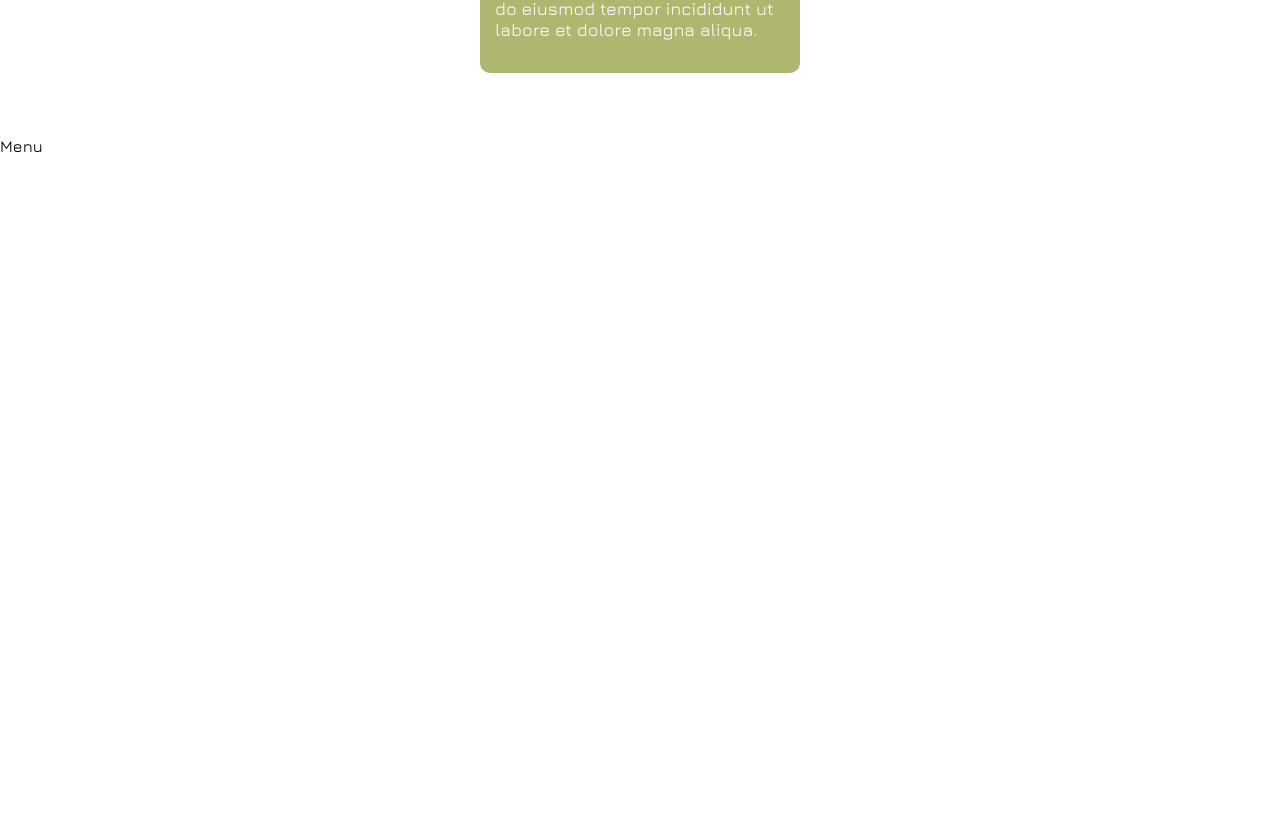
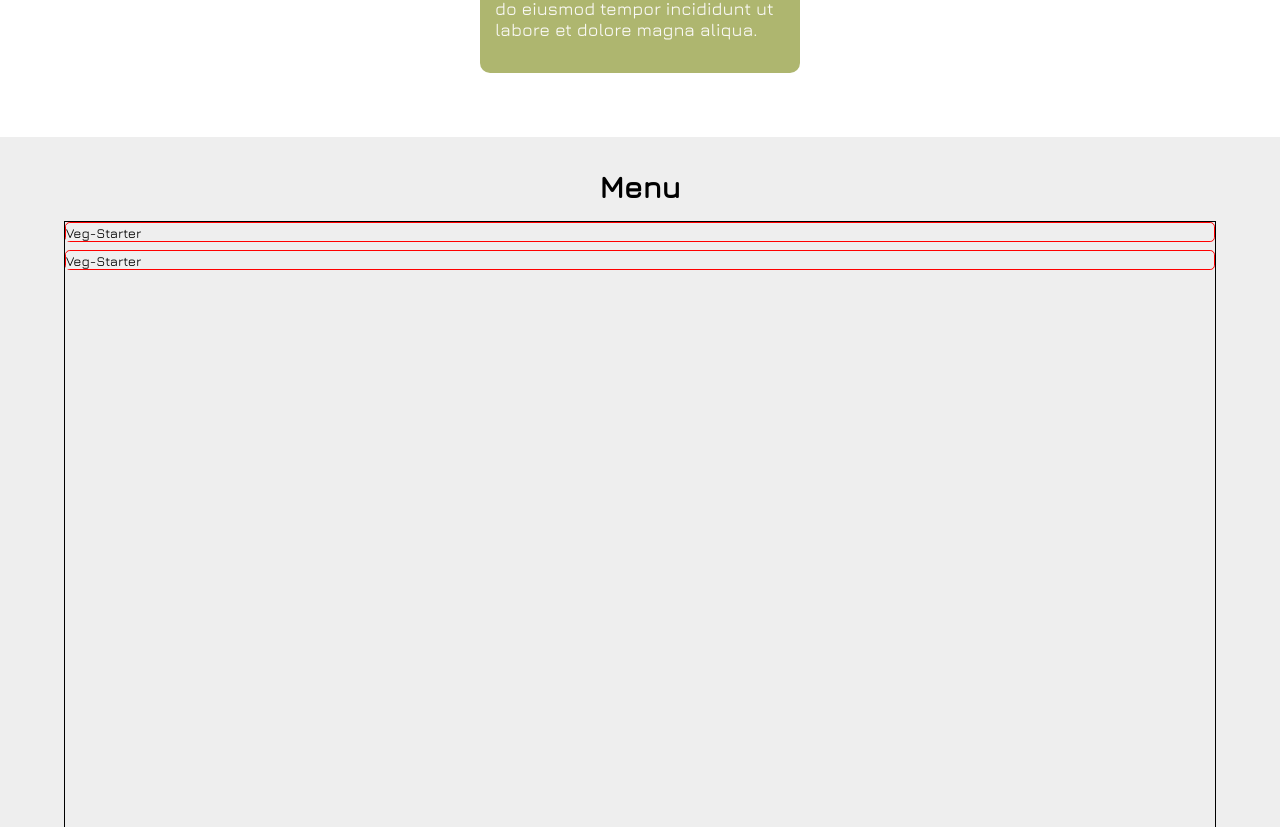
Before and after one commit to Coder-Dai/Golden-Sip, a React (Create React App) app: page / in a window 1280 px wide. Shown: the part 1973-2800 px from the top of the page. Before the commit the page ends 2128 px from the top, so only its background shows below. Built offline with nearby package versions, Linux system fonts and the light colour scheme.

Commit message:
Design a basic layout for the menu page

```diff
--- a/src/components/Menu/Menu.jsx
+++ b/src/components/Menu/Menu.jsx
@@ -1,7 +1,21 @@
 import React from "react";
+import "./menu.css";
+
 
 const Menu = () => {
-  return <div>Menu</div>;
+  return (
+    <section id="menu">
+      <h1>Menu</h1>
+      <div className="menu-container">
+        <div className="menu-content">
+          <button>Veg-Starter</button>
+        </div>
+        <div className="menu-content">
+          <button>Veg-Starter</button>
+        </div>
+      </div>
+    </section>
+  );
 };
 
 export default Menu;
--- a/src/components/Menu/menu.css
+++ b/src/components/Menu/menu.css
@@ -0,0 +1,27 @@
+#menu{
+    background-color: #eeeeee;
+    width: 100%;
+    min-height: 70rem;
+    padding-top: 2rem;
+}
+
+#menu h1 {
+    text-align: center;
+    /* margin-top: 20rem; */
+}
+
+.menu-container {
+    width: 90%;
+    min-height: 65rem;
+    display: flex;
+    gap: 0.5rem;
+    flex-direction: column;
+    border: 1px solid black;
+    margin: 0 auto;
+}
+
+.menu-content {
+    border-radius: 0.3rem;
+    border: 1px solid red;
+
+}
```
